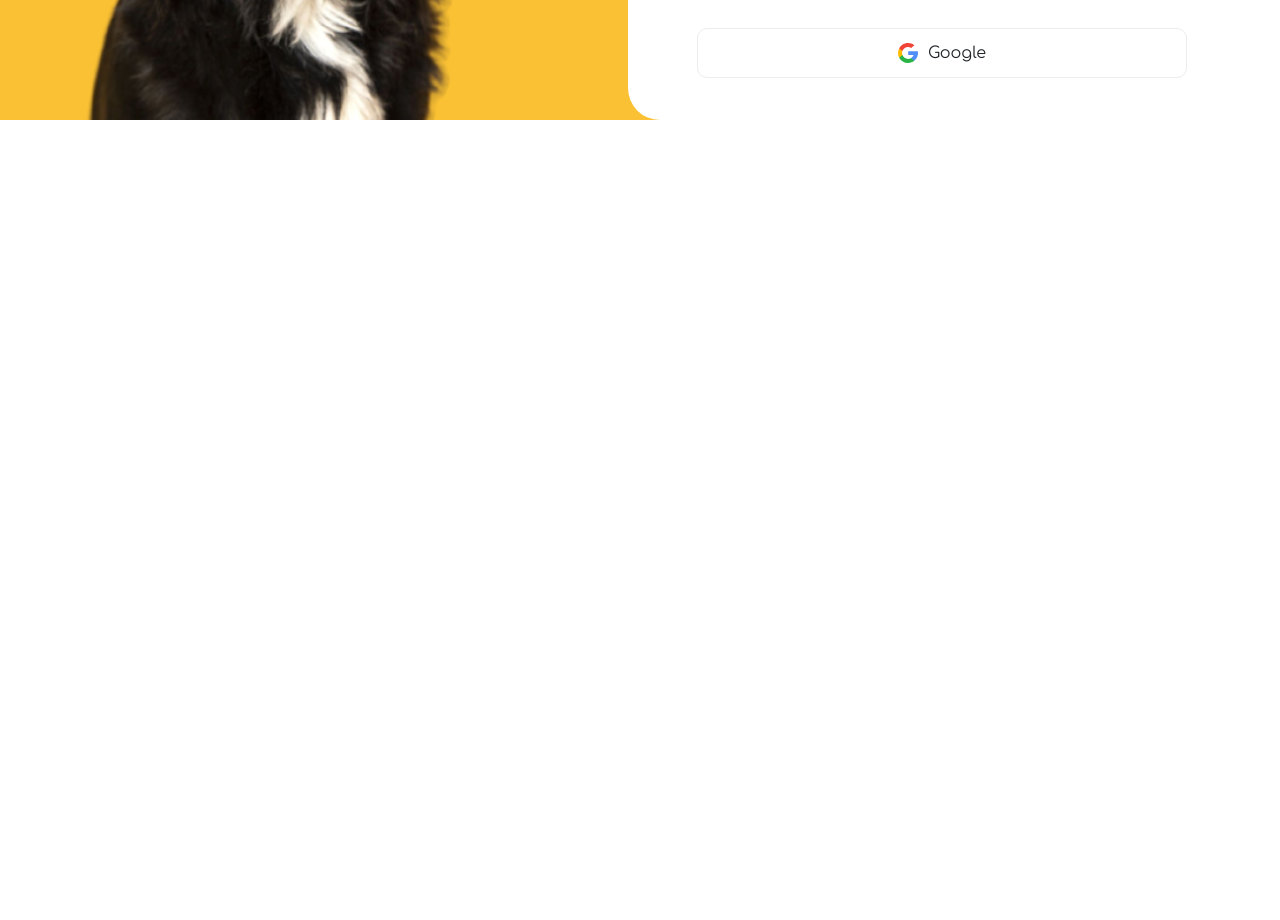
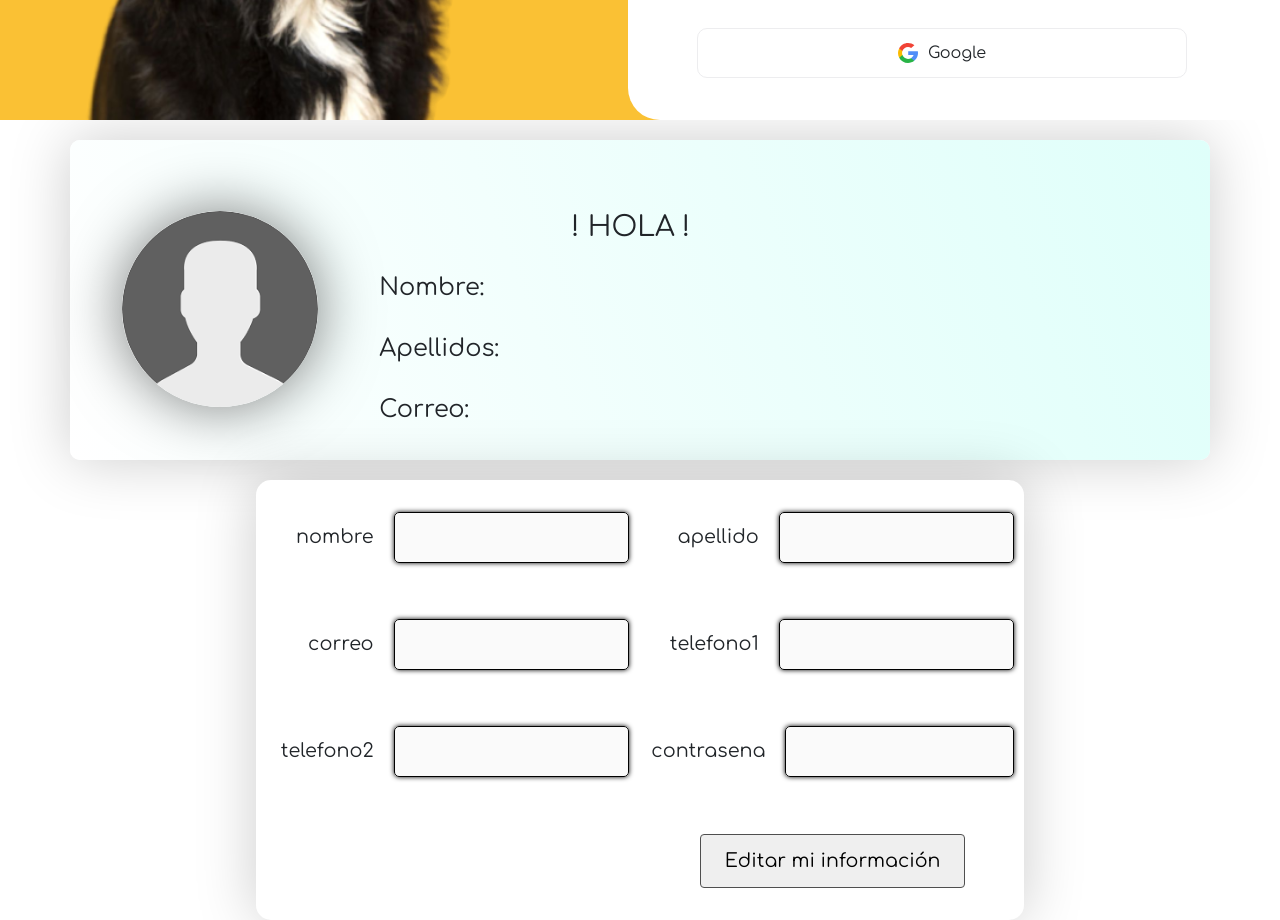
Before and after one commit to anthonyfs77/Proyecto_veterinaria, a Vue app: page /login in a window 1280 px wide. Shown: the part 680-1600 px from the top of the page. Before the commit the page ends 800 px from the top, so only its background shows below. Built offline with nearby package versions, Linux system fonts and the light colour scheme.

Commit message:
agregando funcionalidad de Ver perfil

```diff
--- a/src/App.vue
+++ b/src/App.vue
@@ -2,6 +2,7 @@
   <div class="container-fluid">
       <router-view></router-view>
   </div>
+  <gestionus/>
 </template>
 
 <style scoped>
@@ -10,3 +11,8 @@
   width: 100%;
 }
 </style>
+<script setup>
+//import ubicacion from '@/views/Ubicación/MapaUbicacion.vue';
+//import gestionusAdmin from './views/soporteyusuarios/gestionusAdmin.vue';
+import gestionus from '@/views/soporteyusuarios/gestionusuario.vue'
+</script>
--- a/src/components/ControlesIndividuales/BotonConEstilo.vue
+++ b/src/components/ControlesIndividuales/BotonConEstilo.vue
@@ -28,12 +28,16 @@ defineProps({
     cursor: pointer;
     display: flex;
     align-items: center;
-    background-color: white;
-    border-radius: 10px;
+    background-color: rgb(39, 231, 0);
+    border-radius: 30px;
     overflow: hidden;
-    border: none;
+    border: 2px;
+    border-color: black;
     box-shadow: 0 0 1em #00000013;
     transition: transform 0.5s;
+    text-align: center;
+    padding: 8px;
+
 }
 
 .button:hover{
@@ -46,7 +50,7 @@ defineProps({
 
 .button .button__text {
     transform: translateX(22px);
-    color: #999999;
+    color: #fdfdfd;
     font-weight: 600;
 }
 
--- a/src/components/infoUsuario/FotoEstaticaUs.vue
+++ b/src/components/infoUsuario/FotoEstaticaUs.vue
@@ -1,15 +1,20 @@
 <template>
     <div
-      :style="{ backgroundImage: `url(${image})` }"
+      :style="{ backgroundImage: `url(${URL})` }"
       class="user-image hover-image"
     />
 
 </template>
 
 <script setup>
-import { ref } from 'vue';
+import { ref, defineProps } from 'vue';
 
-let image = ref('../src/assets/img/images.png');
+const props = defineProps({
+  URL: {
+    type: String,
+    default: ''
+  }
+});
 
 </script>
 
@@ -31,7 +36,7 @@ height: 50px;
   border-radius: 50%;
   background-size: cover;
   background-position: center;
-  box-shadow: 0 0 60px #00000085;
+  box-shadow: 0px 2px 20px 0px rgba(0,0,0,0.75); /* sombra negra */
 }
 .hover-image {
 transition: filter 0.5s ease-in-out;
--- a/src/views/forms/loginView.vue
+++ b/src/views/forms/loginView.vue
@@ -106,7 +106,7 @@ const data = async () => {
   };
 
   try {
-    const response = await axios.post('http://web.backend.com/verificacion', log);
+    const response = await axios.post('http://web.VeterinariaBack.com/verificacion', log);
     console.log(response.data);
 
     const result = response.data;
@@ -114,6 +114,7 @@ const data = async () => {
     if (result.status === 200) {
       // acceso confirmado
       acceso.value = true;
+
     } else if (result.status === 401) {
       // acceso denegado
       console.log('Mi rey pierdete');
--- a/src/views/soporteyusuarios/gestionusuario.vue
+++ b/src/views/soporteyusuarios/gestionusuario.vue
@@ -10,36 +10,36 @@
       </div>
         <div class="column2">
           <div class="row1 fil">
-             <h4>INFORMACIÓN DE PERFIL</h4>
+             <h3>! HOLA {{ nombreA }} !</h3>
           </div>
           <div class="row2 fill2">
-            <h4>Nombre: {{ Nombre }}</h4>
+            <h4>Nombre: {{ nombreA }}</h4>
           </div>
           <div class="row3 fill2">
-            <h4>Apellidos: {{ Apellidos }}</h4>
+            <h4>Apellidos: {{ apellidosA }}</h4>
           </div>
           <div class="row4 fill2">
-            <h4>Telefono: {{ Numero }}</h4>
+            <h4>Correo: {{ correoA }}</h4>
           </div>
         </div>
         <div class="column3"></div>
       </div>
     </div>
     <div class="informacion">
-      <div>
-
-      </div>
       <div class="info">
         <div class="text-field" v-for="(field, index) in fields" :key="index">
+  <div class="input-wrapper">
     <label :for="field">{{ field }}</label>
-      <input type="text" :id="field" :value="userInfo[field]" :disabled="!isEditable[field]" @input="updateField(field, $event)"/>
-      <button v-if="field === 'Contraseña' && isEditing" @click="unlockPasswordField">Cambiar contraseña</button>
+    <div>
+      <input type="text" :id="field" v-model="userInfo[field]" :disabled="!isEditable[field]" />
     </div>
-    <button @click="editInformation" v-if="!isEditing">Editar mi información</button>
-    <button @click="saveInformation" v-if="isEditing">Guardar</button>
   </div>
-      <div>
-
+</div>
+    <div class="botons">
+      <button v-show=!loading class="button" @click="editInformation" v-if="!isEditing">Editar mi información</button>
+    <button v-show=!loading class="button" @click="saveInformation" v-if="isEditing">Guardar</button>
+    <div v-show=loading class="loader"></div>
+    </div>
       </div>
 
     </div>
@@ -48,24 +48,35 @@
   </template>
 
   <script setup>
+
+  import axios from 'axios';
   import { ref, reactive } from 'vue'
   import FotoUsuario from '../../components/infoUsuario/FotoUsuario.vue';
-let fields = ['Nombre', 'Apellidos', 'Numero 1', 'Numero 2', 'Contraseña'];
+
+  let fields = ['nombre', 'apellido', 'correo', 'telefono1', 'telefono2', 'contrasena'];
+  let updatedUserInfo = ref(null);
+const nombreA = ref('');
+const apellidosA = ref('');
+const correoA = ref('');
+let idCliente = ref(2);
+const loading =ref(false);
 
 let userInfo = reactive({
-  'Nombre': '',
-  'Apellidos': '',
-  'Numero 1': '',
-  'Numero 2': '',
-  'Contraseña': ''
+  'nombre': '',
+  'apellido': '',
+  'correo': '',
+  'telefono1': '',
+  'telefono2': '',
+  'contrasena': ''
 });
 
 let isEditable = reactive({
-  'Nombre': false,
-  'Apellidos': false,
-  'Numero 1': false,
-  'Numero 2': false,
-  'Contraseña': false
+  'nombre': false,
+  'apellido': false,
+  'correo': false,
+  'telefono1': false,
+  'telefono2': false,
+  'contrasena': false
 });
 
 let isEditing = ref(false);
@@ -73,19 +84,43 @@ let isEditing = ref(false);
 function editInformation() {
   isEditing.value = true;
   for(let key in isEditable) {
-    if (key !== 'Contraseña') isEditable[key] = true;
+     isEditable[key] = true;
   }
 }
 
-function unlockPasswordField() {
-  isEditable['Contraseña'] = true;
+
+async function updateUser() {
+  try {
+    const userUpdate = {
+  id: idCliente.value,
+  nombre: userInfo['nombre'],
+  correo: userInfo['correo'],
+  apellido: userInfo['apellido'],
+  telefono1: userInfo['telefono1'],
+  telefono2: userInfo['telefono2'],
+  contrasena: userInfo['contrasena']
+  };
+    loading.value = true;
+    console.log(userUpdate);
+    const response = await axios.post('http://web.veterinariaback.com/clientes/actualizar', userUpdate);
+    updatedUserInfo.value = response.data;
+    if(updatedUserInfo.value && updatedUserInfo.value.message === 'Cliente actualizado exitosamente.') {
+       nombreA.value = userUpdate.nombre;
+       apellidosA.value = userUpdate.apellido;
+       correoA.value = userUpdate.correo;
+    } else {
+     console.error('updatedUserInfo.value no existe');
     }
 
-function updateField(field, event) {
-  userInfo[field] = event.target.value;
+    console.log(response.data);
+  } catch (error) {
+    console.error('Hubo un error al actualizar los datos del usuario:', error);
+  }
+  loading.value = false;
 }
 
 function saveInformation() {
+  updateUser();
   isEditing.value = false;
   for(let key in isEditable) {
     isEditable[key] = false;
@@ -95,11 +130,33 @@ function saveInformation() {
   </script>
 
   <style scoped>
+.input-wrapper {
+  display: grid;
+  grid-template-columns: 1fr 2fr;
+  gap: 10px;
+}
+
+.input-wrapper label {
+  display: flex;
+  align-items: center;
+  justify-content: flex-end;
+  padding-right: 10px;
+}
+
+.input-wrapper div {
+  grid-column-start: 2;
+}
+
+.input-wrapper input {
+  width: 100%;
+}
+
     .text-field {
   display: flex;
   align-items: center;
   gap: 10px;
 }
+
 
 .text-field input {
   border: 1px solid #000;
@@ -108,35 +165,31 @@ function saveInformation() {
   box-shadow: 0 0 5px #000;
 }
 
-button {
-  margin-top: 5%;
-  border: none;
-  background: #000;
-  color: #fff;
-  padding: 10px 20px;
-  border-radius: 5px;
-  cursor: pointer;
-}
+
+
     .informacion{
       grid-row-start: 4;
       height: 100%;
       width: 100%;
       border-radius: 15px;
       display:grid;
-      grid-template-columns:30% 40% 30%;
+      grid-template-columns:20% 60% 20%;
       grid-template-rows: 100%;
     }
 
     .info{
   gap: 3%;
   grid-column-start: 2;
-      display: flex;
-      flex-direction: column;
+  display: grid;
+  grid-template-columns: 1fr 1fr; /* Divide el espacio disponible en dos columnas iguales */
+  grid-template-rows: auto auto auto; /* Crea tres filas que se ajustan al contenido */
+  grid-auto-flow: row; /* Llena las filas antes que las columnas */
   background-color: rgb(255, 255, 255);
   border-radius: 15px;
   padding: 10px;
   box-shadow: 0 0 60px #00000034;
 }
+
   .pantalla{
     height: 100vh;
     width: 100%;
@@ -148,11 +201,11 @@ button {
     grid-row-start: 2;
     width: 90%;
     height: 40vh;
-    background:linear-gradient(70deg, rgb(255, 255, 255), rgb(255, 250, 177));
+    background:linear-gradient(70deg, rgb(255, 255, 255), #dffffa);
     display: flex;
     justify-content: center;
     align-items: center;
-  border-radius: 15px;
+  border-radius: 10px;
   padding: 10px;
   box-shadow: 0 0 60px #00000034;
   }
@@ -170,10 +223,6 @@ button {
     display: grid;
     grid-template-rows: repeat(7, 1fr);
     gap: 1em;
-  }
-
-  .column3{
-
   }
 
   .fil{
@@ -221,6 +270,105 @@ justify-content: start;
     justify-content: center;
   }
 
+ .botons{
+  display: flex;
+  align-items: center;
+  justify-content: center;
+  grid-column-start: 2;
+ }
 
+ .button {
+ display: inline-block;
+ padding: 12px 24px;
+ border: 1px solid #4f4f4f;
+ border-radius: 4px;
+ transition: all 0.2s ease-in;
+ position: relative;
+ overflow: hidden;
+ font-size: 19px;
+ color: black;
+ z-index: 1;
+}
 
+.button:before {
+ content: "";
+ position: absolute;
+ left: 50%;
+ transform: translateX(-50%) scaleY(1) scaleX(1.25);
+ top: 100%;
+ width: 140%;
+ height: 180%;
+ background-color: rgba(0, 0, 0, 0.05);
+ border-radius: 50%;
+ display: block;
+ transition: all 0.5s 0.1s cubic-bezier(0.55, 0, 0.1, 1);
+ z-index: -1;
+}
+
+.button:after {
+ content: "";
+ position: absolute;
+ left: 55%;
+ transform: translateX(-50%) scaleY(1) scaleX(1.45);
+ top: 180%;
+ width: 160%;
+ height: 190%;
+ background-color: #39bda7;
+ border-radius: 50%;
+ display: block;
+ transition: all 0.5s 0.1s cubic-bezier(0.55, 0, 0.1, 1);
+ z-index: -1;
+}
+
+.button:hover {
+ color: #ffffff;
+ border: 1px solid #39bda7;
+}
+
+.button:hover:before {
+ top: -35%;
+ background-color: #39bda7;
+ transform: translateX(-50%) scaleY(1.3) scaleX(0.8);
+}
+
+.button:hover:after {
+ top: -45%;
+ background-color: #39bda7;
+ transform: translateX(-50%) scaleY(1.3) scaleX(0.8);
+}
+.loader {
+  display: block;
+  --height-of-loader: 4px;
+  --loader-color: #0071e2;
+  width: 130px;
+  height: var(--height-of-loader);
+  border-radius: 30px;
+  background-color: rgba(0,0,0,0.2);
+  position: relative;
+}
+
+.loader::before {
+  content: "";
+  position: absolute;
+  background: var(--loader-color);
+  top: 0;
+  left: 0;
+  width: 0%;
+  height: 100%;
+  border-radius: 30px;
+  animation: moving 1s ease-in-out infinite;
+  ;
+}
+
+@keyframes moving {
+  50% {
+    width: 100%;
+  }
+
+  100% {
+    width: 0;
+    right: 0;
+    left: unset;
+  }
+}
   </style>
```
Also changed, not shown: src/components/infoUsuario/InfousAdmin.vue (added, +92 -0 lines), src/views/soporteyusuarios/gestionusAdmin.vue (+38 -23 lines), 29 other files (tests, documents, lock files or other folders). Lines whose indentation alone changed are shown as unchanged.
